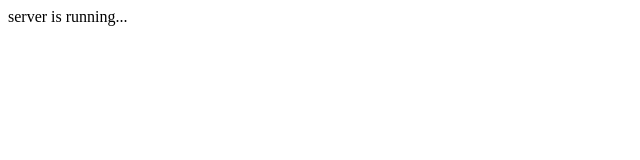
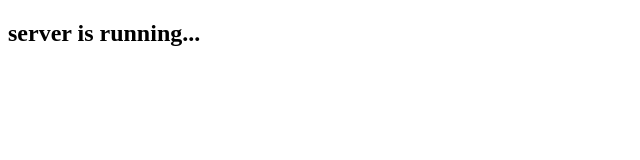
Before and after one commit to tatiaris/quizhack-backend, a website: page public/index.html in a window 1280 px wide. Shown: the whole page, without its empty margins (0-640 px from the left). Drawn offline with Linux system fonts and the light colour scheme.

Commit message:
minor changes

```diff
--- a/public/index.html
+++ b/public/index.html
@@ -1,3 +1,10 @@
-<html>
-    server is running...
+<!DOCTYPE html>
+<html lang="en" dir="ltr">
+    <head>
+        <meta charset="utf-8">
+        <title>qh-backend</title>
+    </head>
+    <body>
+        <h2>server is running...</h2>
+    </body>
 </html>
```
